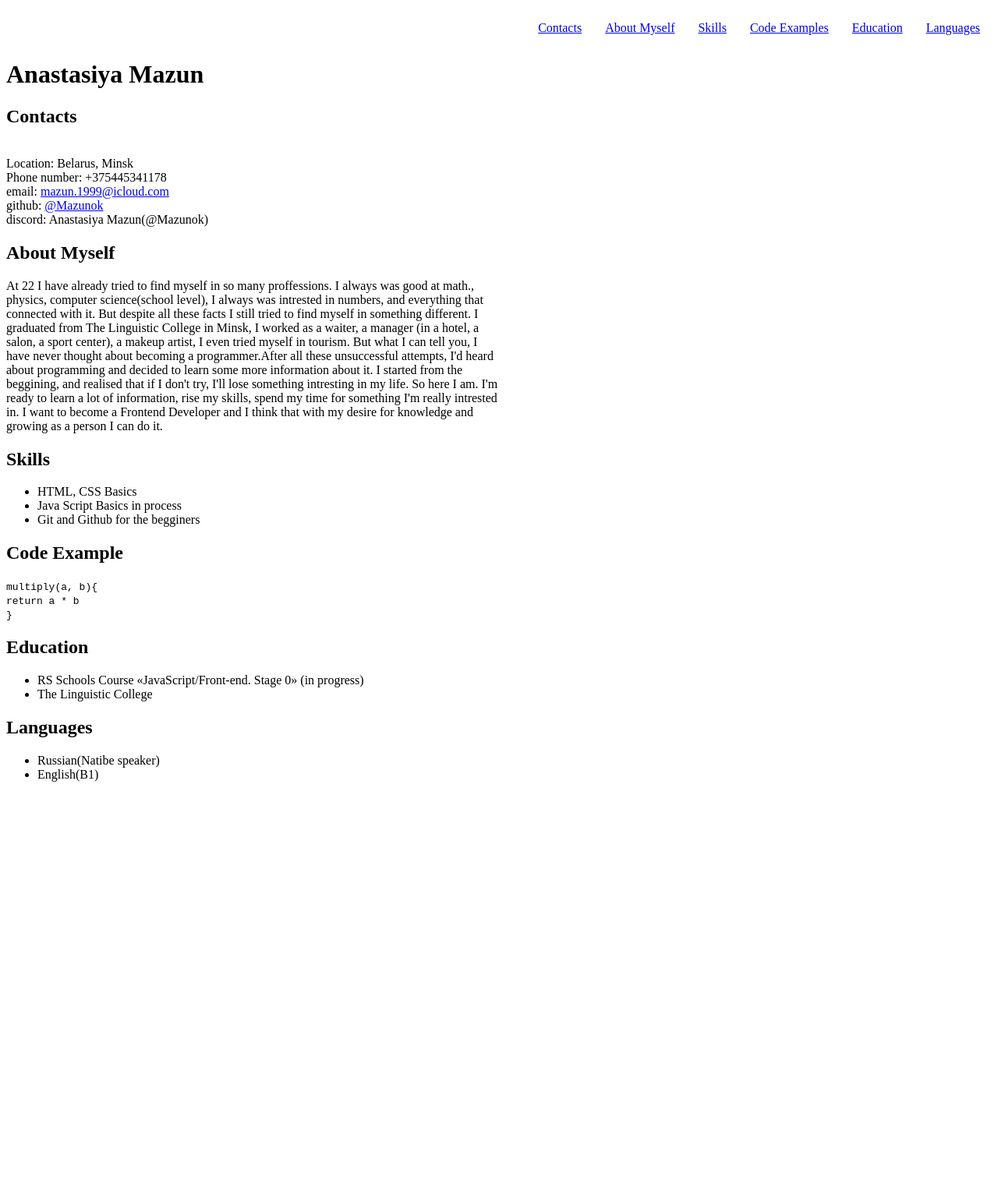
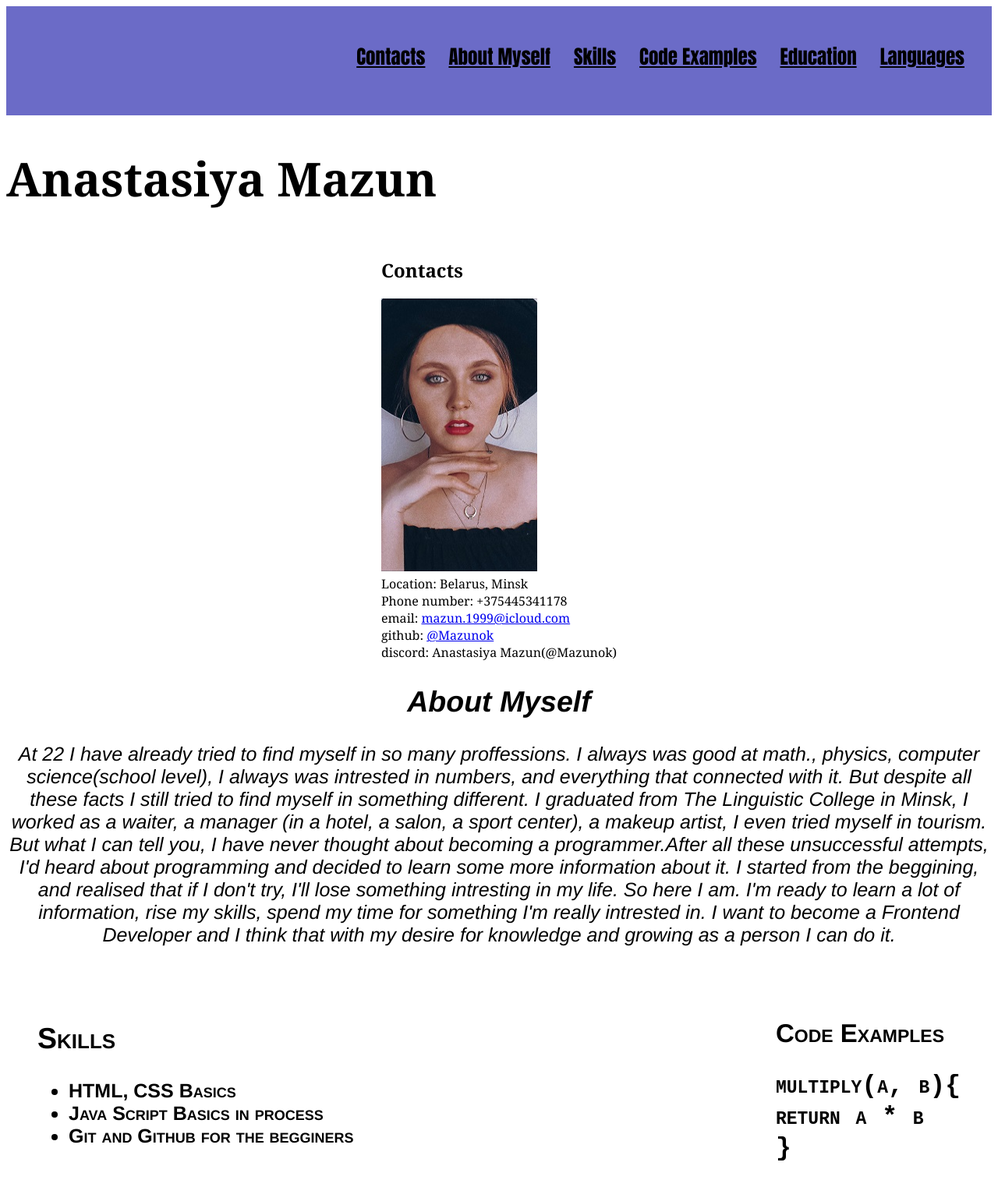
Before and after one commit to Mazunok/rsschool-cv, a plain HTML site: page index.html in a window 1280 px wide. Shown: the top 1523 px of the page at 78% size. Before the commit the page ends 1019 px from the top, so only its background shows below. Drawn offline with Linux system fonts and the light colour scheme.

Commit message:
feat: modified css,html

```diff
--- a/css/style.css
+++ b/css/style.css
@@ -8,20 +8,90 @@
     padding: 0 15px;
     line-height: 40px;
     transition: .3s;
+    color: black;
+    opacity:1;
     }
-}
+
 html {
     scroll-behavior: smooth;
-  }
-
-.main-container{
-    display: flex;
-    flex-wrap: wrap;
-}
-.section{
-    width: 50%;
 }
 @media (max-width: 768px) {
     .section {
       width: 100%;
     }
+  }
+ .main{
+    font-family: Georgia, 'Times New Roman', Times, serif;
+ }
+ .section-title1{
+     font-size: 60px;
+
+ }
+.header{
+    display:block;
+    height:100px;
+    background-color: rgb(107, 107, 199);
+    opacity:1;
+    font-size: 25px;
+    padding: 20px;
+    margin: 0px;
+    border: 0px;
+    font-family: Impact, Haettenschweiler, 'Arial Narrow Bold', sans-serif;
+    text-decoration: none;
+}
+.infolist{
+    display: flex;
+    justify-content: space-between;
+    flex-direction: row;
+    flex-wrap: wrap;
+    align-items:flex-start;
+}
+.baseinfo{
+    display: flex;
+    justify-content: space-around;
+}
+.container2{
+    font-size: 25px;
+    font-weight: 400;
+    font-family:'Franklin Gothic Medium', 'Arial Narrow', Arial, sans-serif;
+    font-variant: normal;
+    font-style: oblique;
+    text-align:center;
+}
+
+.container3{
+    margin: 40px;
+    font-size:25px;
+    font-weight:700;
+    font-family: 'Franklin Gothic Medium', 'Arial Narrow', Arial, sans-serif;
+    font-variant: small-caps;
+    font-style: normal;
+    text-align-last: left;
+}
+.container4{
+    margin: 40px;
+    font-size:22px;
+    font-weight:700;
+    font-family: 'Franklin Gothic Medium', 'Arial Narrow', Arial, sans-serif;
+    font-variant: small-caps;
+    font-style: normal;
+    text-align-last: left;
+}
+.container5{
+    margin: 40px;
+    font-size:25px;
+    font-weight:700;
+    font-family: 'Franklin Gothic Medium', 'Arial Narrow', Arial, sans-serif;
+    font-variant: small-caps;
+    font-style: normal;
+    text-align-last: left;
+}
+.container6{
+    margin: 40px;
+    font-size:25px;
+    font-weight:700;
+    font-family: 'Franklin Gothic Medium', 'Arial Narrow', Arial, sans-serif;
+    font-variant: small-caps;
+    font-style: normal;
+    text-align-last: left;
+}
--- a/index.html
+++ b/index.html
@@ -8,35 +8,39 @@
     <link rel="stylesheet" href="css/style.css">
     <link rel="icon" href="assets/favicon.ico">
 
+
 </head>
 <body >
     <header class="header">
         <nav class="nav">
             <ul class="nav-list">
-                <li class="nav-item"><a href=#contacts" class="nav-link">Contacts</a></li>
-                <li class="nav-item"><a href=#aboutMyself" class="nav-link">About Myself</a></li>
-                <li class="nav-item"><a href=#skills" class="nav-link">Skills</a></li>
-                <li class="nav-item"><a href=#codeExamples" class="nav-link">Code Examples</a></li>
-                <li class="nav-item"><a href=#education" class="nav-link">Education</a></li>
-                <li class="nav-item"><a href=#languages" class="nav-link">Languages</a></li>
+                <li class="nav-item"><a href=#contacts class="nav-link">Contacts</a></li>
+                <li class="nav-item"><a href=#aboutMyself class="nav-link">About Myself</a></li>
+                <li class="nav-item"><a href=#skills class="nav-link">Skills</a></li>
+                <li class="nav-item"><a href=#codeExamples class="nav-link">Code Examples</a></li>
+                <li class="nav-item"><a href=#education class="nav-link">Education</a></li>
+                <li class="nav-item"><a href=#languages class="nav-link">Languages</a></li>
             </ul>
         </nav>
     </header>
     <main class="main">
-        <container class="container" class="main-container">
-            <h1 class="section-title">Anastasiya Mazun</h1>
-            <section class="section " id="contacts">
+        <container class="main-container">
+            <h1 class="section-title1">Anastasiya Mazun </h1>
+            <div class="baseinfo"><section class="container1 " id="contacts">
                 <h2 class="section-title">Contacts</h2>
+                <img src="picture/pic.png" width="200" height="350">
                 <br>Location: Belarus, Minsk
                 <br>Phone number: +375445341178
-                <br>email: <a href="mazun.1999@icloud.com">mazun.1999@icloud.com</a>
-                <br>github: <a href="https://github.com/Mazunok">@Mazunok</a>
+                <br>email: <a href="mazun.1999@icloud.com" >mazun.1999@icloud.com</a>
+                <br>github: <a href="https://github.com/Mazunok" >@Mazunok</a>
                 <br>discord: Anastasiya Mazun(@Mazunok)</section>
-            <section class="section" id="aboutMyself">
+            </div>
+           <div class="infolist">
+            <section class="container2" id="aboutMyself">
                 <h2 class="section-title">About Myself</h2>
                 <p>At 22 I have already tried to find myself in so many proffessions. I always was good at math., physics, computer science(school level), I always was intrested in numbers, and everything that connected with it. But despite all these facts I still tried to find myself in something different. I graduated from The Linguistic College in Minsk, I worked as a waiter, a manager (in a hotel, a salon, a sport center), a makeup artist, I even tried myself in tourism. But what I can tell you, I have never thought about becoming a programmer.After all these unsuccessful attempts, I'd heard about programming and decided to learn some more information about it. I started from the beggining, and realised that if I don't try, I'll lose something intresting in my life. So here I am. I'm ready to learn a lot of information, rise my skills, spend my time for something I'm really intrested in. I want to become a Frontend Developer and I think that with my desire for knowledge and growing as a person I can do it.</p>
             </section>
-            <section class="section" id="skills">
+            <section class="container3" id="skills">
                 <h2 class="section-title">Skills</h2>
                  <ul>
                      <li>HTML, CSS Basics</li>
@@ -44,21 +48,21 @@
                      <li>Git and Github for the begginers</li>
                  </ul>
             </section>
-            <section class="section" id="codeExample">
-                <h2 class="section-title">Code Example</h2>
+            <section class="container4" id="codeExamples">
+                <h2 class="section-title">Code Examples<h2>
                 <code> multiply(a, b){
                 <br> return a * b
                 <br>}
                 </code>
             </section>
-            <section class="section" id="education">
+            <section class="container5" id="education">
                 <h2 class="section-title">Education</h2>
                 <ul>
                     <li>RS Schools Course «JavaScript/Front-end. Stage 0» (in progress)</li>
                     <li> The Linguistic College </li>
                 </ul>
             </section>
-            <section class="section" id="languages">
+            <section class="container6" id="languages">
                 <h2 class="section-title">Languages</h2>
                 <ul>
                     <li>Russian(Natibe speaker)</li>
@@ -66,7 +70,12 @@
                 </ul>
             </section>
         </div>
+        </container>
     </main>
-    <footer class="footer"></footer>
+    <footer>
+        <img src="assets/rsspic.jpg" alt="rsschool">
+        <p>2022</p>
+        <a href="https://github.com/Mazunok">Mazunok</a>
+    </footer>
 </body>
 </html>
```
Also changed, not shown: assets/rsspic.jpg (added).
